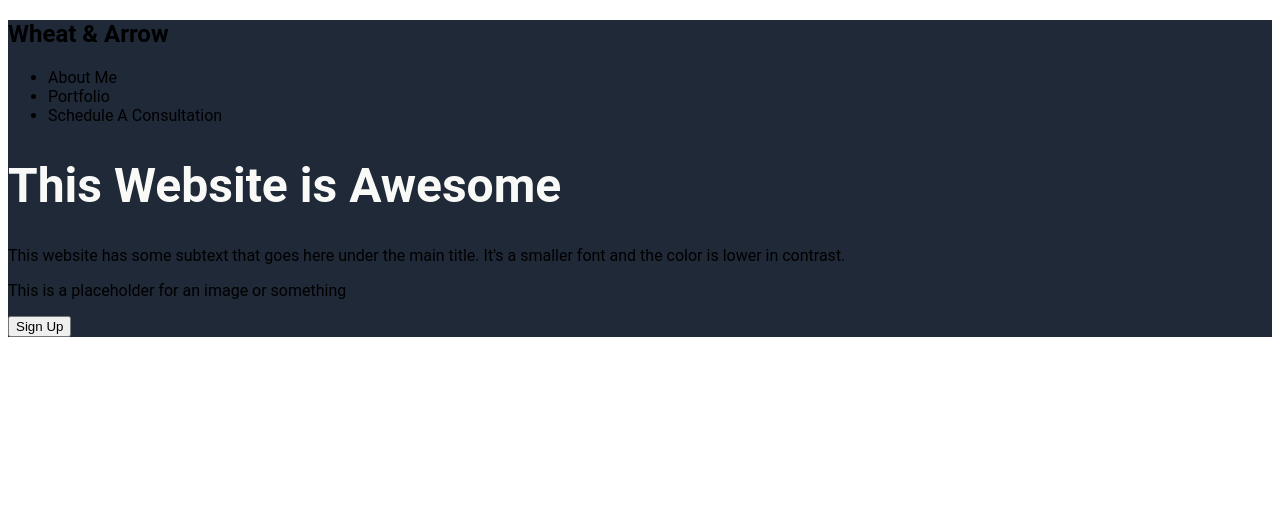
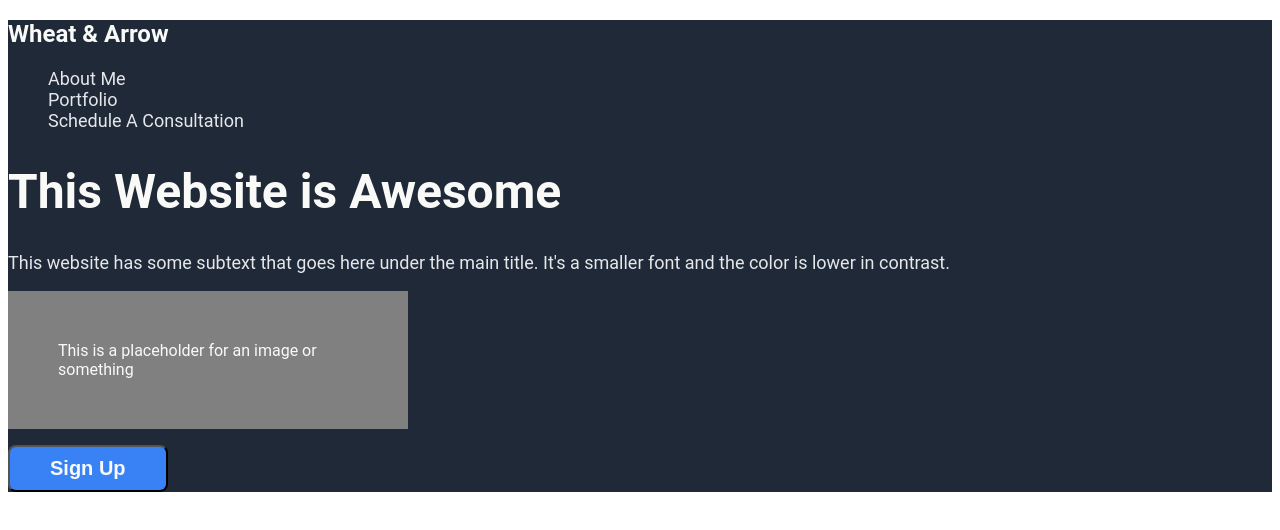
Before and after one commit to Ariaxantioch13/Landing-Page, a plain HTML site: page index.html in a window 1280 px wide. Drawn offline with Linux system fonts and the light colour scheme.

Commit message:
Finish setting up header of landing page Basic layout and css complete.

```diff
--- a/index.html
+++ b/index.html
@@ -18,7 +18,7 @@
   </ul>
   <h1>This Website is Awesome</h1>
   <p class="secondary">This website has some subtext that goes here under the main title. It's a smaller font and the color is lower in contrast. </p>
-  <p>This is a placeholder for an image or something</p>
+  <p class="img">This is a placeholder for an image or something</p>
   <button>Sign Up</button>
 </div>
 
--- a/styles.css
+++ b/styles.css
@@ -7,6 +7,17 @@ body {
     background: #1F2937;
 }
 
+.logo {
+    color: #F9FAf8;
+    font-size: 24px;
+}
+
+ul {
+    color: #E5E7EB;
+    font-size: 18px;
+    list-style: none;
+}
+
 h1 {
     color: #F9FAf8;
     font-size: 48px;
@@ -14,5 +25,23 @@ h1 {
 }
 
 .secondary {
+    color: #E5E7EB;
+    font-size: 18px;
+}
 
+.img {
+    background-color: grey;
+    padding: 50px;
+    max-width: 300px;
+    max-height: 150px;
+    color: #F9FAf8;
 }
+
+button {
+    background-color: #3882F6;
+    padding: 10px 40px;
+    border-radius: 8px;
+    color: #F9FAf8;
+    font-weight: bold;
+    font-size: 20px;
+}
```
